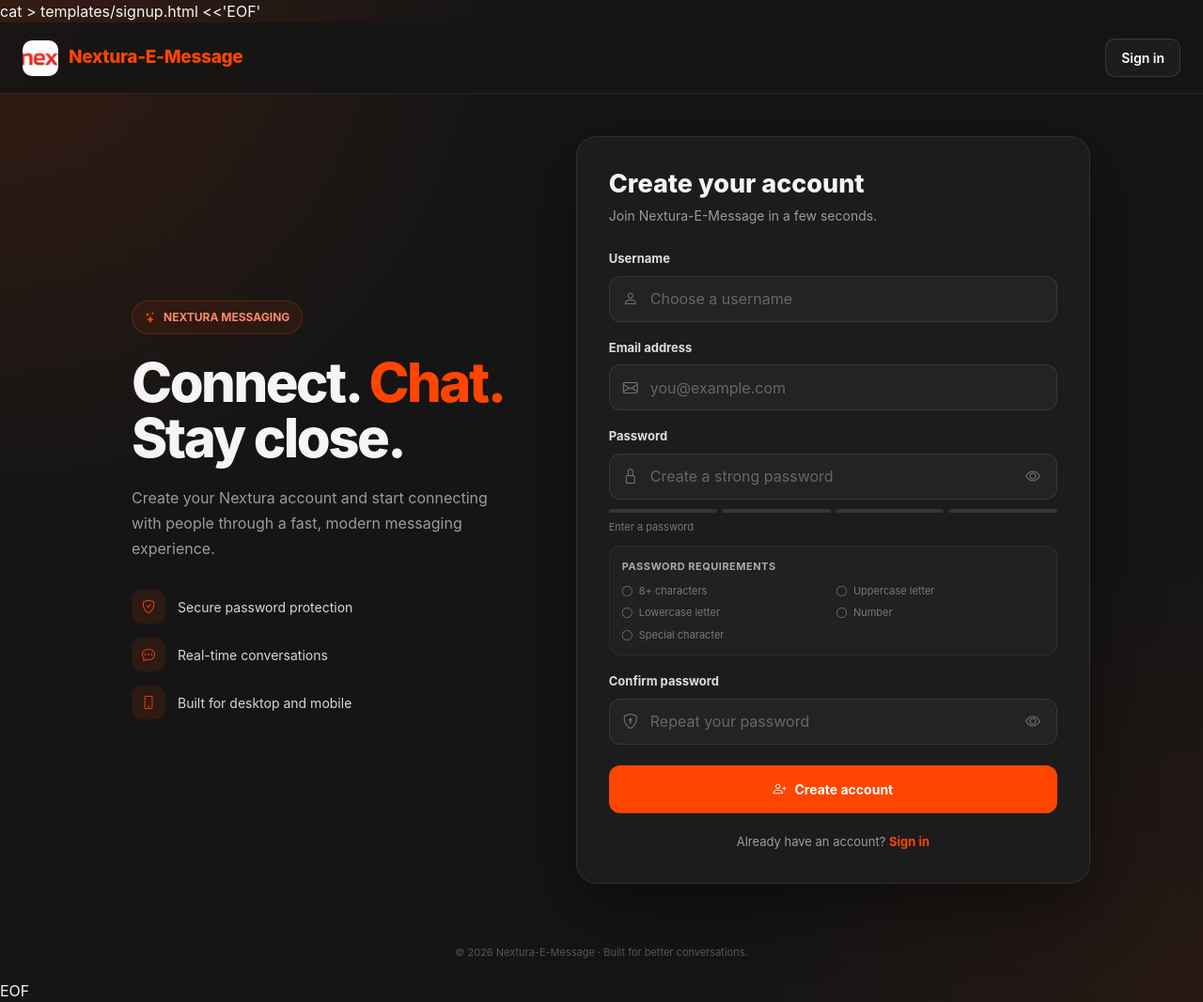
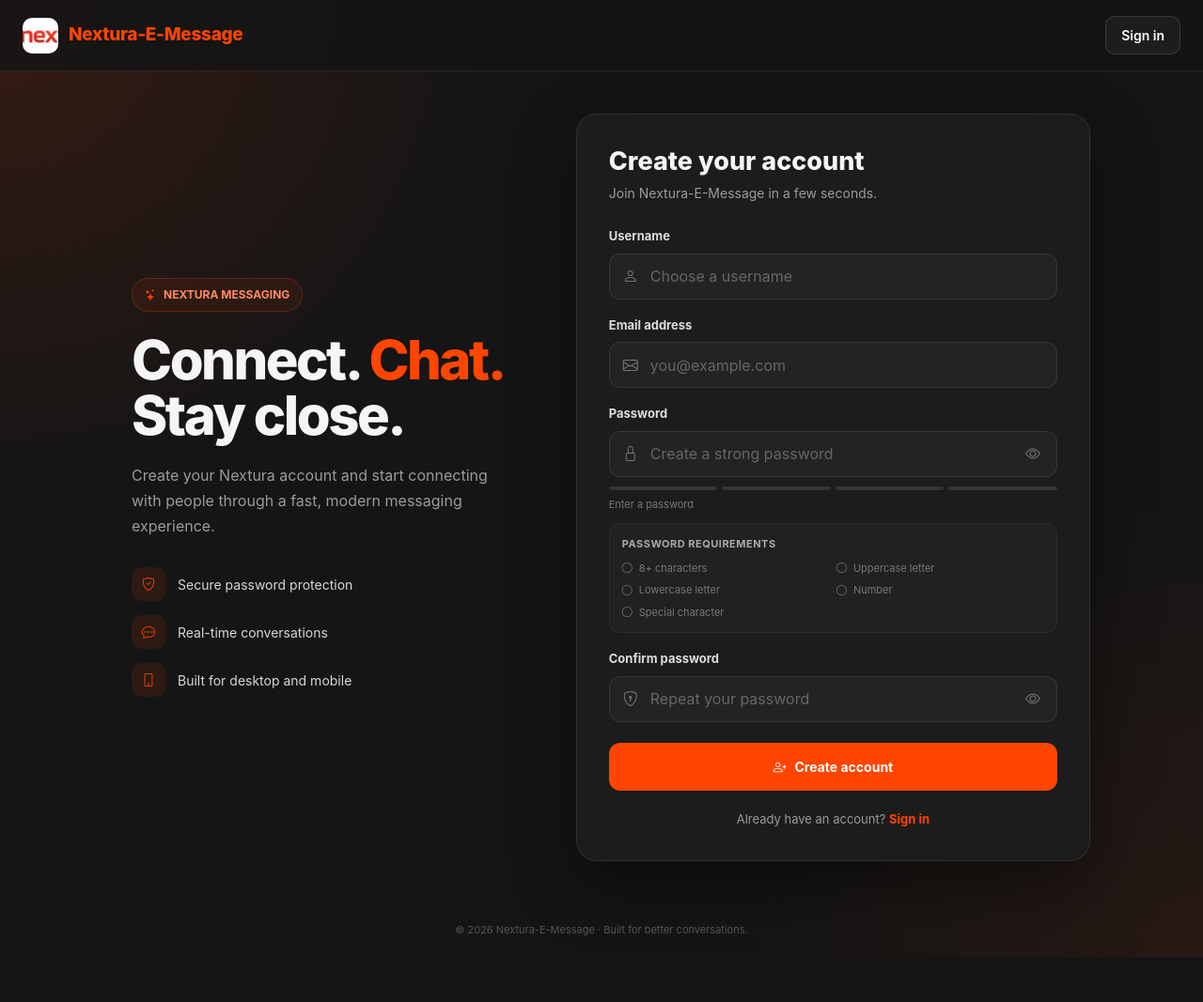
Before and after one commit to snowysite/nextura-e-message, a Flask app: page /signup in a window 1280 px wide. Shown: the whole page at 94% size. After the commit the page ends 1019 px from the top, so only its background shows below. Run offline with Flask 3, Linux system fonts and the light colour scheme.

Commit message:
Clean login and signup templates

```diff
--- a/templates/login.html
+++ b/templates/login.html
@@ -1,4 +1,3 @@
-cat > templates/login.html <<'EOF'
 <!DOCTYPE html>
 <html lang="en">
 <head>
@@ -1058,4 +1057,3 @@ cat > templates/login.html <<'EOF'
 
 </body>
 </html>
-EOF
--- a/templates/signup.html
+++ b/templates/signup.html
@@ -1,4 +1,3 @@
-cat > templates/signup.html <<'EOF'
 <!DOCTYPE html>
 <html lang="en">
 <head>
@@ -1342,4 +1341,3 @@ cat > templates/signup.html <<'EOF'
 
 </body>
 </html>
-EOF
```
